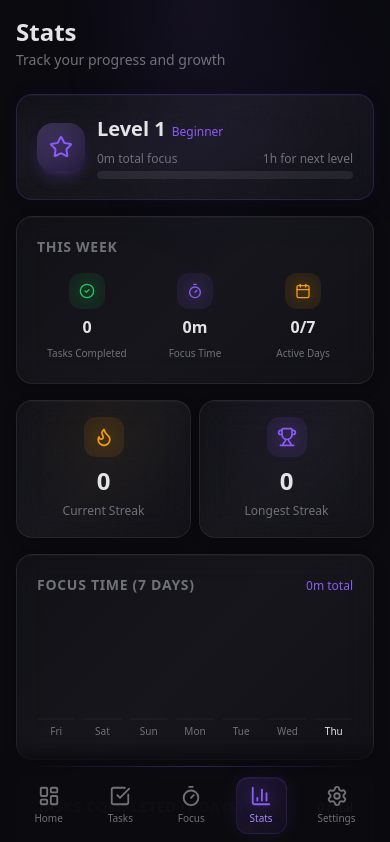
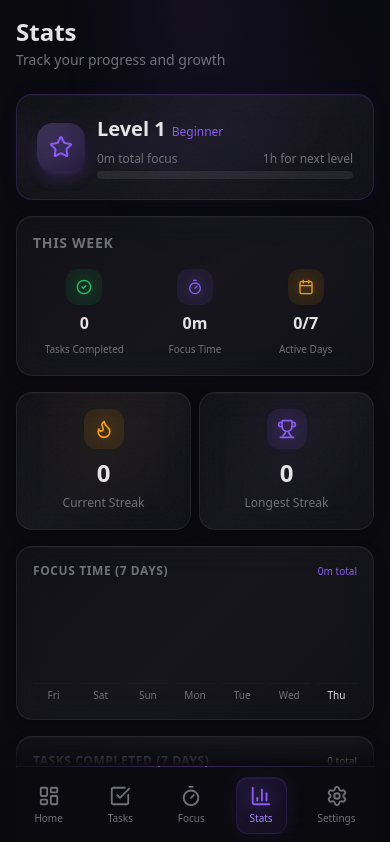
Before and after one commit to deusalter/hyperfocus, a Next.js app: page /stats in a window 390 px wide. Shown: the top 842 px of the page. Built offline with nearby package versions, Linux system fonts and the light colour scheme.

Commit message:
fix: make charts and session history responsive on mobile
- DailyChart: responsive bar height (60px/80px), padding, text sizes
- DailyChart: responsive container height (h-28/h-32) and gap
- SessionHistory: smaller text and tighter spacing on mobile
- WeeklySummary: responsive padding

```diff
--- a/src/components/focus/SessionHistory.tsx
+++ b/src/components/focus/SessionHistory.tsx
@@ -74,7 +74,7 @@ export default function SessionHistory({ sessions }: SessionHistoryProps) {
             initial={{ opacity: 0, y: 5 }}
             animate={{ opacity: 1, y: 0 }}
             transition={{ delay: i * 0.05 }}
-            className="glass flex items-center gap-3 px-4 py-3"
+            className="glass flex items-center gap-2 sm:gap-3 px-3 sm:px-4 py-2.5 sm:py-3"
             style={session.completed ? {
               borderLeft: '2px solid var(--color-success)',
             } : undefined}
@@ -85,14 +85,14 @@ export default function SessionHistory({ sessions }: SessionHistoryProps) {
               <XCircle className="w-4 h-4 text-muted shrink-0" />
             )}
             <div className="flex-1 min-w-0">
-              <span className="text-sm block truncate">
+              <span className="text-xs sm:text-sm block truncate">
                 {session.taskTitle || 'Focus session'}
               </span>
-              <span className="text-xs text-muted">
+              <span className="text-[10px] sm:text-xs text-muted">
                 {format(parseISO(session.completedAt), 'MMM d, h:mm a')}
               </span>
             </div>
-            <span className="text-sm font-medium tabular-nums flex items-center gap-1" style={{
+            <span className="text-xs sm:text-sm font-medium tabular-nums flex items-center gap-1 shrink-0" style={{
               color: session.completed ? 'var(--color-success)' : 'var(--color-muted)',
             }}>
               <Clock className="w-3 h-3" />
--- a/src/components/stats/DailyChart.tsx
+++ b/src/components/stats/DailyChart.tsx
@@ -14,14 +14,14 @@ export default function DailyChart({ data, label, color, unit }: DailyChartProps
   const total = data.reduce((sum, d) => sum + d.value, 0)
 
   return (
-    <div className="glass p-5">
-      <div className="flex items-baseline justify-between mb-4">
-        <h3 className="text-sm font-semibold text-muted uppercase tracking-wider">{label}</h3>
-        <span className="text-xs font-medium tabular-nums" style={{ color }}>
+    <div className="glass p-4 sm:p-5">
+      <div className="flex items-baseline justify-between mb-3 sm:mb-4">
+        <h3 className="text-xs sm:text-sm font-semibold text-muted uppercase tracking-wider">{label}</h3>
+        <span className="text-[10px] sm:text-xs font-medium tabular-nums" style={{ color }}>
           {total}{unit} total
         </span>
       </div>
-      <div className="flex items-end gap-2 h-32">
+      <div className="flex items-end gap-1.5 sm:gap-2 h-28 sm:h-32">
         {data.map((day, i) => {
           const height = (day.value / maxValue) * 100
           const isActive = day.value > 0
@@ -32,7 +32,7 @@ export default function DailyChart({ data, label, color, unit }: DailyChartProps
               <span className="text-[10px] text-muted tabular-nums transition-all duration-200 opacity-0 group-hover:opacity-100 -translate-y-0.5 group-hover:translate-y-0">
                 {isActive ? `${day.value}${unit}` : '-'}
               </span>
-              <div className="w-full flex items-end" style={{ height: '80px' }}>
+              <div className="w-full flex items-end h-[60px] sm:h-[80px]">
                 <motion.div
                   initial={{ height: 0 }}
                   animate={{ height: `${Math.max(height, isActive ? 8 : 2)}%` }}
--- a/src/components/stats/WeeklySummary.tsx
+++ b/src/components/stats/WeeklySummary.tsx
@@ -46,7 +46,7 @@ export default function WeeklySummary({ totalTasks, totalMinutes, activeDays }:
     <motion.div
       initial={{ opacity: 0, y: 10 }}
       animate={{ opacity: 1, y: 0 }}
-      className="glass p-5"
+      className="glass p-4 sm:p-5"
     >
       <h3 className="text-sm font-semibold text-muted uppercase tracking-wider mb-4">This Week</h3>
       <div className="grid grid-cols-3 gap-2 sm:gap-4">
```
